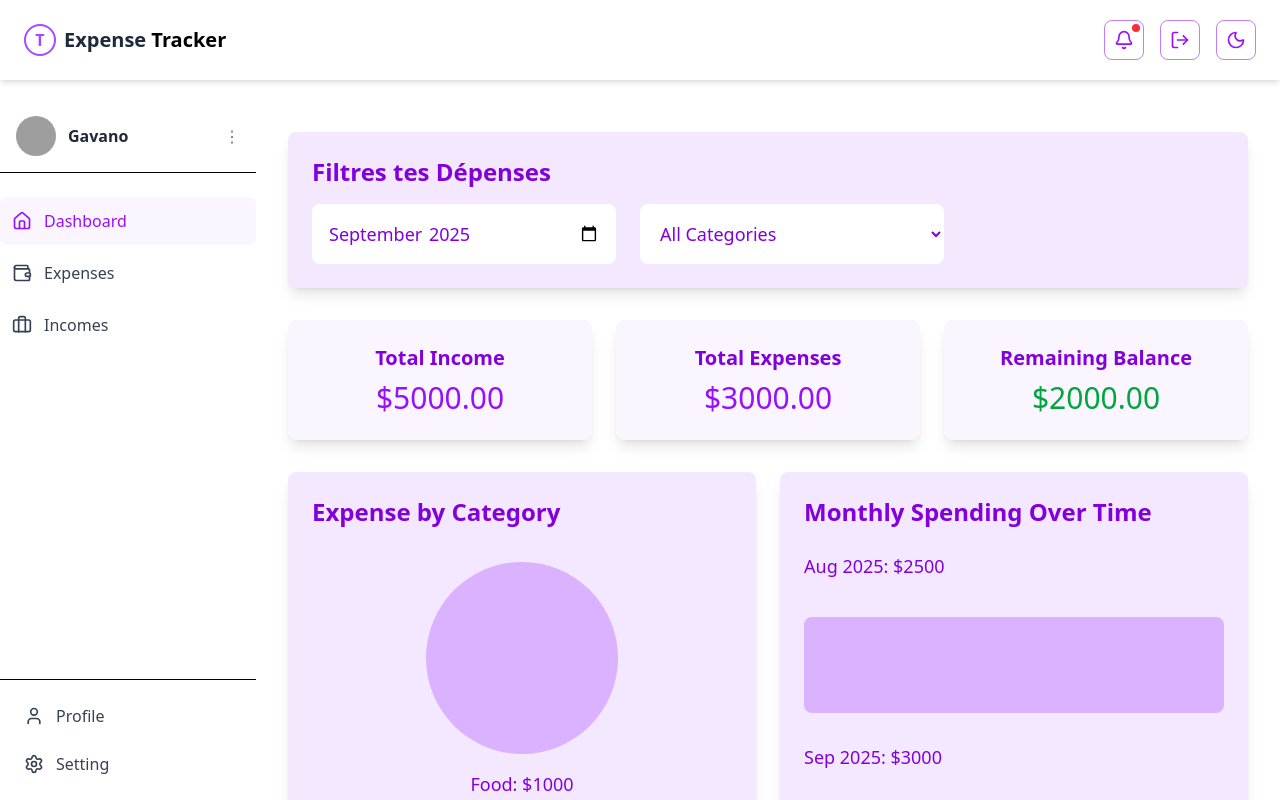
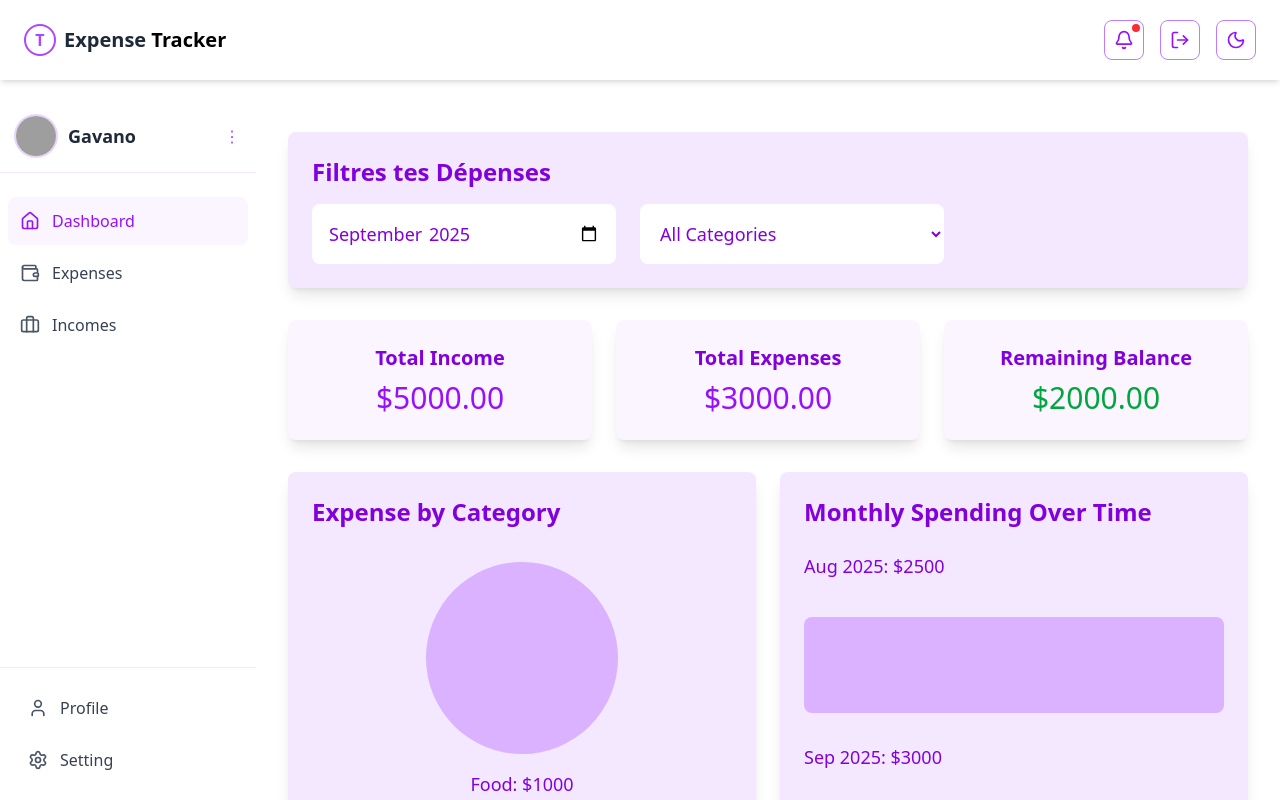
Before and after one commit to valisoa01/Projet-final-Web2, a React (Vite) app in the folder frontend/: page /dashboard in a window 1280 px wide. Built offline with nearby package versions, Linux system fonts and the light colour scheme; grey boxes are pictures that could not be loaded.

Commit message:
Feat(frontend): Modified theme and ajuste font

```diff
--- a/frontend/src/Components/Site/Sidebar.jsx
+++ b/frontend/src/Components/Site/Sidebar.jsx
@@ -1,77 +1,78 @@
- import { Home, Wallet, Briefcase, User, Settings, Users } from "lucide-react";
+import { Home, Wallet, Briefcase, User, Settings } from "lucide-react";
 
 const Sidebar = () => {
   return (
     <div>
-        <aside className=" w-64 h-full bg-white shadow-md flex flex-col justify-between">
+      <aside className="w-64 h-full bg-white shadow-lg flex flex-col justify-between transition-all duration-300">
         {/* Partie haute */}
         <div>
           {/* Profil utilisateur */}
-        <div className="flex items-center gap-3 p-4 border-b">
+          <div className="flex items-center gap-3 p-4 border-b border-purple-100">
             <img
               src="https://i.pravatar.cc/40"
               alt="User"
-            className="w-10 h-10 rounded-full"
+              className="w-10 h-10 rounded-full ring-2 ring-purple-200"
             />
             <div>
-            <h2 className="font-bold text-gray-800">Gavano</h2>
+              <h2 className="font-semibold text-gray-800 text-lg">Gavano</h2>
             </div>
-          <button className="ml-auto text-gray-500">⋮</button>
+            <button className="ml-auto text-purple-500 hover:text-purple-700 transition-colors">
+              ⋮
+            </button>
           </div>
 
           {/* Menu principal */}
-        <nav className="mt-6">
+          <nav className="mt-6 px-2">
             <ul className="space-y-1">
               <li>
                 <a
                   href="#"
-                className="flex items-center gap-3 p-3 text-purple-600 bg-purple-50 rounded-lg font-medium"
+                  className="flex items-center gap-3 p-3 text-purple-600 bg-purple-50 rounded-lg font-medium hover:bg-purple-100 transition-colors duration-200"
                 >
-                <Home className="w-5 h-5" />
+                  <Home className="w-5 h-5 text-purple-600" />
                   Dashboard
                 </a>
               </li>
               <li>
                 <a
                   href="#"
-                className="flex items-center gap-3 p-3 text-gray-700 hover:bg-gray-100 rounded-lg"
+                  className="flex items-center gap-3 p-3 text-gray-700 hover:bg-purple-50 hover:text-purple-600 rounded-lg transition-colors duration-200"
                 >
-                <Wallet className="w-5 h-5" />
+                  <Wallet className="w-5 h-5 text-gray-600 group-hover:text-purple-600" />
                   Expenses
                 </a>
               </li>
               <li>
                 <a
                   href="#"
-                className="flex items-center gap-3 p-3 text-gray-700 hover:bg-gray-100 rounded-lg"
+                  className="flex items-center gap-3 p-3 text-gray-700 hover:bg-purple-50 hover:text-purple-600 rounded-lg transition-colors duration-200"
                 >
-                <Briefcase className="w-5 h-5" />
+                  <Briefcase className="w-5 h-5 text-gray-600 group-hover:text-purple-600" />
                   Incomes
                 </a>
               </li>
-
             </ul>
           </nav>
         </div>
 
         {/* Partie basse */}
-       <div className="p-4 border-t">
-    <ul className="space-y-2">
+        <div className="p-4 border-t border-purple-100">
+          <ul className="space-y-1">
             <li>
               <a
                 href="#"
-          className="flex items-center gap-3 text-gray-700 hover:bg-gray-100 p-2 rounded-lg"
+                className="flex items-center gap-3 text-gray-700 hover:bg-purple-50 hover:text-purple-600 p-3 rounded-lg transition-colors duration-200"
               >
-          <User className="w-5 h-5" />
+                <User className="w-5 h-5 text-gray-600 group-hover:text-purple-600" />
                 Profile
               </a>
             </li>
             <li>
               <a
                 href="#"
-          className="flex items-center gap-3 text-gray-700 hover:bg-gray-100 p-2 rounded-lg"
+                className="flex items-center gap-3 text-gray-700 hover:bg-purple-50 hover:text-purple-600 p-3 rounded-lg transition-colors duration-200"
               >
-          <Settings className="w-5 h-5" />
+                <Settings className="w-5 h-5 text-gray-600 group-hover:text-purple-600" />
                 Setting
               </a>
             </li>
@@ -79,7 +80,6 @@ const Sidebar = () => {
         </div>
       </aside>
     </div>
-
   );
 };
 
```
Lines whose indentation alone changed are shown as unchanged.
